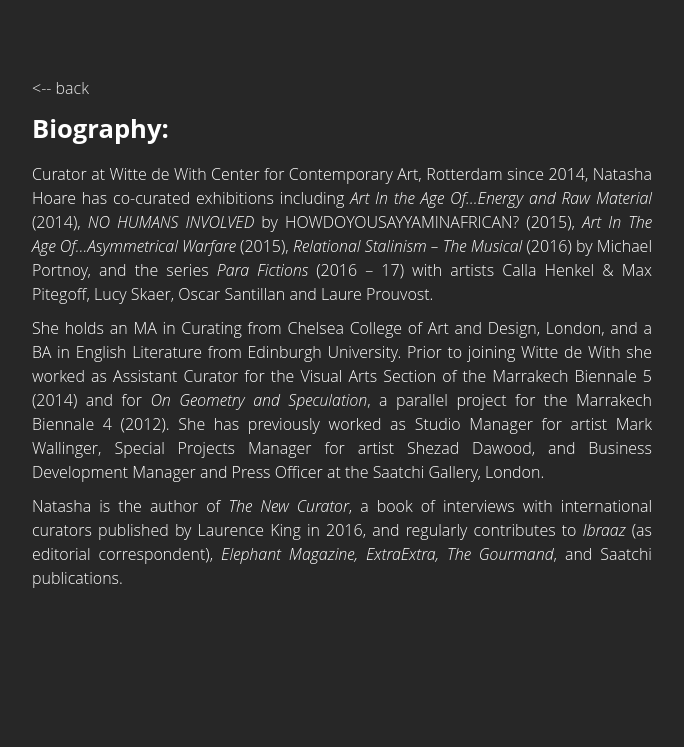
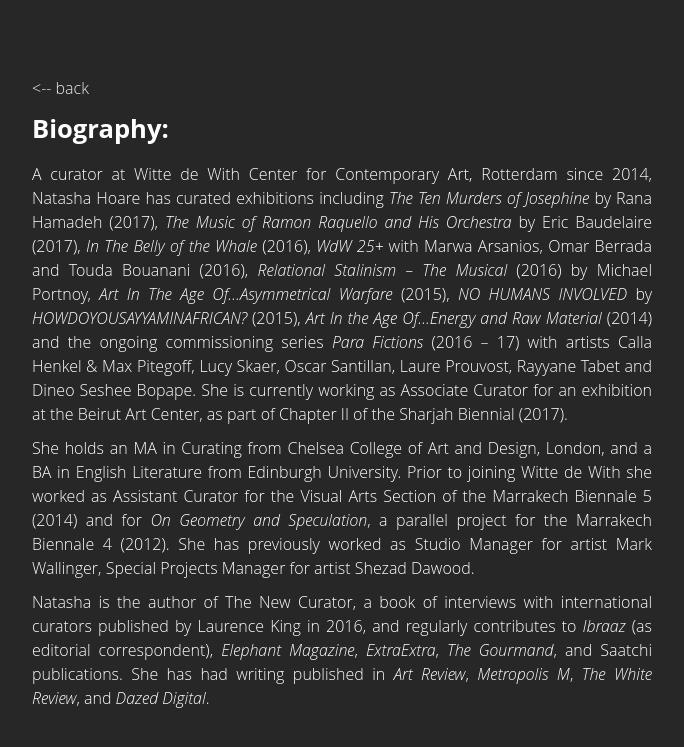
Before and after one commit to natashahoare/natashahoare, a Jekyll site: the page built from biography/index.md, in a window 1280 px wide. Shown: the top 747 px of the page, without its empty margins (78-762 px from the left). Built offline with Jekyll 4.4.1, drawn with Linux system fonts in a browser that asks for light colours.

Commit message:
new biography
Signed-off-by: Jeroen Laven <jeroen.laven@me.com>

```diff
--- a/biography/index.md
+++ b/biography/index.md
@@ -2,8 +2,8 @@
 layout: about
 ---
 
-Curator at Witte de With Center for Contemporary Art, Rotterdam since 2014, Natasha Hoare has co-curated exhibitions including *Art In the Age Of…Energy and Raw Material* (2014), *NO HUMANS INVOLVED* by HOWDOYOUSAYYAMINAFRICAN? (2015), *Art In The Age Of…Asymmetrical Warfare* (2015), *Relational Stalinism – The Musical* (2016) by Michael Portnoy, and the series *Para Fictions* (2016 – 17) with artists Calla Henkel & Max Pitegoff, Lucy Skaer, Oscar Santillan and Laure Prouvost.
+A curator at Witte de With Center for Contemporary Art, Rotterdam since 2014, Natasha Hoare has curated exhibitions including *The Ten Murders of Josephine* by Rana Hamadeh (2017), *The Music of Ramon Raquello and His Orchestra* by Eric Baudelaire (2017), *In The Belly of the Whale* (2016), *WdW 25+* with Marwa Arsanios, Omar Berrada and Touda Bouanani (2016), *Relational Stalinism – The Musical* (2016) by Michael Portnoy, *Art In The Age Of…Asymmetrical Warfare* (2015), *NO HUMANS INVOLVED* by *HOWDOYOUSAYYAMINAFRICAN?* (2015), *Art In the Age Of…Energy and Raw Material* (2014) and the ongoing commissioning series *Para Fictions* (2016 – 17) with artists Calla Henkel & Max Pitegoff, Lucy Skaer, Oscar Santillan, Laure Prouvost, Rayyane Tabet and Dineo Seshee Bopape. She is currently working as Associate Curator for an exhibition at the Beirut Art Center, as part of Chapter II of the Sharjah Biennial (2017).
 
-She holds an MA in Curating from Chelsea College of Art and Design, London, and a BA in English Literature from Edinburgh University. Prior to joining Witte de With she worked as Assistant Curator for the Visual Arts Section of the Marrakech Biennale 5 (2014) and for *On Geometry and Speculation*, a parallel project for the Marrakech Biennale 4 (2012). She has previously worked as Studio Manager for artist Mark Wallinger, Special Projects Manager for artist Shezad Dawood, and Business Development Manager and Press Officer at the Saatchi Gallery, London.
+She holds an MA in Curating from Chelsea College of Art and Design, London, and a BA in English Literature from Edinburgh University. Prior to joining Witte de With she worked as Assistant Curator for the Visual Arts Section of the Marrakech Biennale 5 (2014) and for *On Geometry and Speculation*, a parallel project for the Marrakech Biennale 4 (2012). She has previously worked as Studio Manager for artist Mark Wallinger, Special Projects Manager for artist Shezad Dawood.
 
-Natasha is the author of *The New Curator*, a book of interviews with international curators published by Laurence King in 2016, and regularly contributes to *Ibraaz* (as editorial correspondent), *Elephant Magazine, ExtraExtra, The Gourmand*, and Saatchi publications.
+Natasha is the author of The New Curator, a book of interviews with international curators published by Laurence King in 2016, and regularly contributes to *Ibraaz* (as editorial correspondent), *Elephant Magazine*, *ExtraExtra*, *The Gourmand*, and Saatchi publications. She has had writing published in *Art Review*, *Metropolis M*, *The White Review*, and *Dazed Digital*.
```
